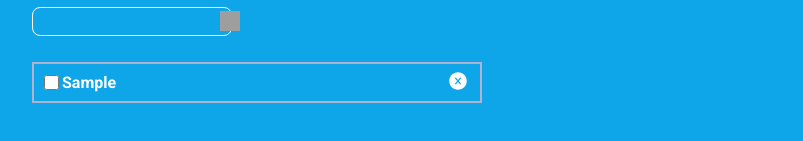
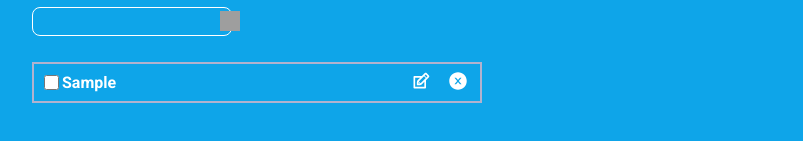
Before and after one commit to Jagadeesh-Kmr/todo-list, a React (Create React App) app: page / in a window 1280 px wide. Both pictures are taken after typing "Sample" into the empty fields and a click on the button "Add Task". Shown: the part 407-548 px from the top of the page, without its empty margins (28-831 px from the left). Built offline with nearby package versions, Linux system fonts and the light colour scheme; grey boxes are pictures that could not be loaded; a web font is replaced by a local one.

Commit message:
solution

```diff
--- a/src/components/TaskManagement/index.js
+++ b/src/components/TaskManagement/index.js
@@ -65,6 +65,15 @@ class TaskManagement extends Component {
     })
   }
 
+  editList = (id, newValue) => {
+    const {todoList} = this.state
+    const updatedList = todoList.filter(eachData => eachData.id !== id)
+    this.setState({
+      todoList: updatedList,
+    })
+    this.setState({inputValue: newValue})
+  }
+
   searchInput = event => {
     this.setState({search: event.target.value})
   }
@@ -97,6 +106,7 @@ class TaskManagement extends Component {
             key={eachData.id}
             todoLists={eachData}
             deleteList={this.deleteList}
+            editList={this.editList}
             emptyInputValue={emptyInput}
           />
         ))}
--- a/src/components/TodoLists/index.css
+++ b/src/components/TodoLists/index.css
@@ -46,7 +46,7 @@
   justify-content: center;
 }
 
-.delete-button {
+.icon-button {
   background-color: transparent;
   border: none;
   outline: none;
--- a/src/components/TodoLists/index.js
+++ b/src/components/TodoLists/index.js
@@ -1,5 +1,6 @@
 import {Component} from 'react'
 import {AiFillCloseCircle} from 'react-icons/ai'
+import {TiEdit} from 'react-icons/ti'
 
 import './index.css'
 
@@ -15,11 +16,15 @@ class TodoLists extends Component {
   }
 
   render() {
-    const {todoLists, deleteList, emptyInputValue} = this.props
+    const {todoLists, deleteList, editList, emptyInputValue} = this.props
     const {inputValue, id} = todoLists
 
     const onRemoveList = () => {
       deleteList(id)
+    }
+
+    const onEditList = () => {
+      editList(id, inputValue)
     }
 
     const inputLen = inputValue.length === 0
@@ -43,7 +48,14 @@ class TodoLists extends Component {
             </div>
             <div className="buttons-container">
               <button
-                className="delete-button"
+                type="button"
+                className="icon-button"
+                onClick={onEditList}
+              >
+                <TiEdit color="#ffffff" size={20} />
+              </button>
+              <button
+                className="icon-button"
                 type="button"
                 onClick={onRemoveList}
               >
```
